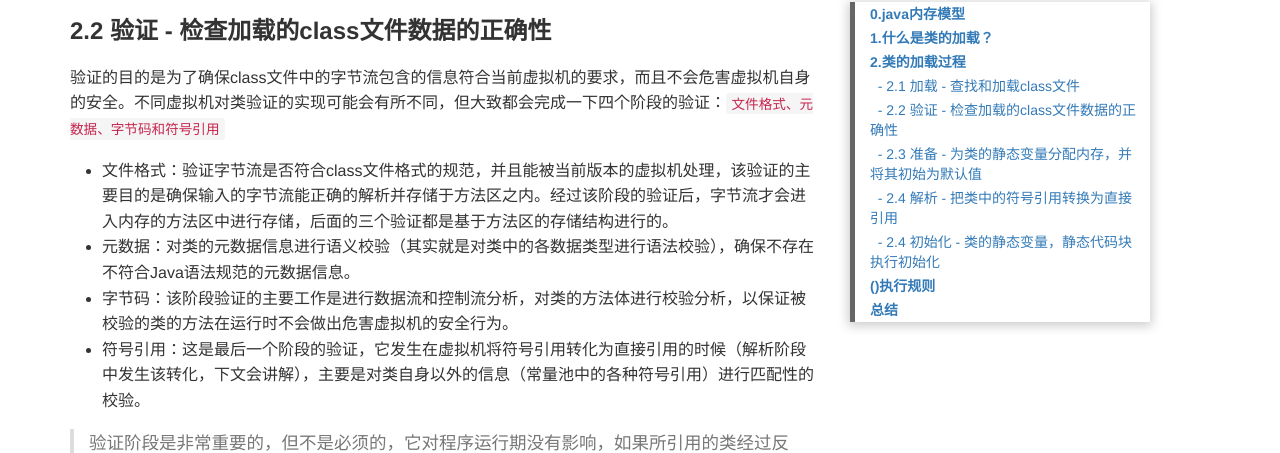
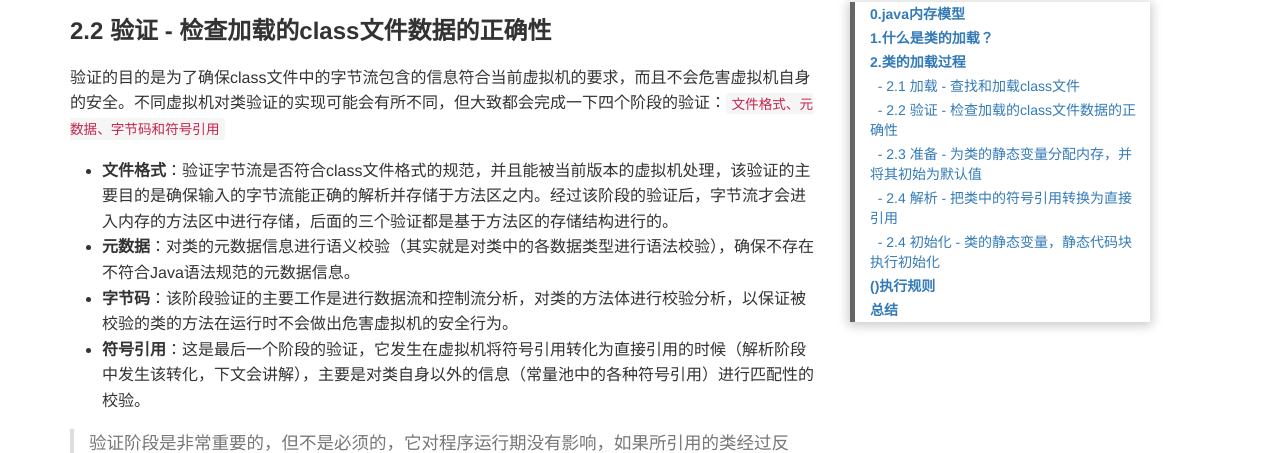
Before and after one commit to gaoxinzhong1992/niubility.org.cn, a Jekyll site: the page built from _posts/2019-08-17-Java-class-loding-machine-made.md, in a window 1280 px wide and 900 px high, scrolled down 2336 px. Shown: the part 98-551 px from the top of the window. Built offline with Jekyll 4.4.1, drawn with Linux system fonts in a browser that asks for light colours; a script that is not in the unit is left out; some of the changed text lies outside the part shown.

Commit message:
fix csss

````diff
--- a/_posts/2019-08-17-Java-class-loding-machine-made.md
+++ b/_posts/2019-08-17-Java-class-loding-machine-made.md
@@ -39,10 +39,10 @@ Java虚拟机把描述类的数据从class文件中加载到内存，并对数
 
 验证的目的是为了确保class文件中的字节流包含的信息符合当前虚拟机的要求，而且不会危害虚拟机自身的安全。不同虚拟机对类验证的实现可能会有所不同，但大致都会完成一下四个阶段的验证：```文件格式、元数据、字节码和符号引用```
 
-- 文件格式：验证字节流是否符合class文件格式的规范，并且能被当前版本的虚拟机处理，该验证的主要目的是确保输入的字节流能正确的解析并存储于方法区之内。经过该阶段的验证后，字节流才会进入内存的方法区中进行存储，后面的三个验证都是基于方法区的存储结构进行的。
-- 元数据：对类的元数据信息进行语义校验（其实就是对类中的各数据类型进行语法校验），确保不存在不符合Java语法规范的元数据信息。
-- 字节码：该阶段验证的主要工作是进行数据流和控制流分析，对类的方法体进行校验分析，以保证被校验的类的方法在运行时不会做出危害虚拟机的安全行为。
-- 符号引用：这是最后一个阶段的验证，它发生在虚拟机将符号引用转化为直接引用的时候（解析阶段中发生该转化，下文会讲解），主要是对类自身以外的信息（常量池中的各种符号引用）进行匹配性的校验。
+- **文件格式**：验证字节流是否符合class文件格式的规范，并且能被当前版本的虚拟机处理，该验证的主要目的是确保输入的字节流能正确的解析并存储于方法区之内。经过该阶段的验证后，字节流才会进入内存的方法区中进行存储，后面的三个验证都是基于方法区的存储结构进行的。
+- **元数据**：对类的元数据信息进行语义校验（其实就是对类中的各数据类型进行语法校验），确保不存在不符合Java语法规范的元数据信息。
+- **字节码**：该阶段验证的主要工作是进行数据流和控制流分析，对类的方法体进行校验分析，以保证被校验的类的方法在运行时不会做出危害虚拟机的安全行为。
+- **符号引用**：这是最后一个阶段的验证，它发生在虚拟机将符号引用转化为直接引用的时候（解析阶段中发生该转化，下文会讲解），主要是对类自身以外的信息（常量池中的各种符号引用）进行匹配性的校验。
 
 > 验证阶段是非常重要的，但不是必须的，它对程序运行期没有影响，如果所引用的类经过反复验证，那么可以考虑采用```-Xverifynone```参数来关闭大部分类的验证措施，以缩短虚拟机类加载时间。
 
@@ -122,8 +122,8 @@ public class StaticTest {
 分析如下：
 > static变量发生在静态解析阶段，也即是初始化之前，此时已经将字段的符号引用转化为了内存引用，也便将它与对应的类关联在了一起，由于在子类中没有查找到与value相匹配的字段，那么value便不会与子类关联在一起，因此并不会触发子类的初始化。
 
-- 2.类方法解析：对类方法的解析于对字段解析的搜索步骤差不多，只是多了判断方法所处的是类还是接口的步骤，而且对类方法的匹配索索，实现搜索父类在搜索接口。
-- 3.接口方法解析：于类方法解析步骤类似，只是接口不会有父类，因此只递归搜索父接口就行。
+- **2.类方法解析**：对类方法的解析于对字段解析的搜索步骤差不多，只是多了判断方法所处的是类还是接口的步骤，而且对类方法的匹配索索，实现搜索父类在搜索接口。
+- **3.接口方法解析**：于类方法解析步骤类似，只是接口不会有父类，因此只递归搜索父接口就行。
 
 ### 2.4 初始化 - 类的静态变量，静态代码块执行初始化
 
````
Also changed, not shown: other parts of _posts/2019-08-17-Java-class-loding-machine-made.md (+2 -2 lines).
